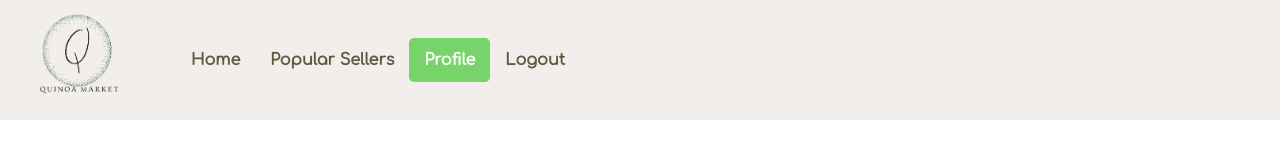
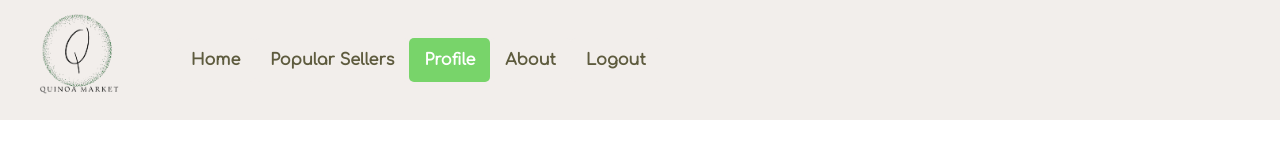
Before and after one commit to burakkayya/QuinoaMarketApplication, a React (Create React App) app in the folder quinoa-market-app-ui/: page /Profile in a window 1280 px wide. Shown: the top 142 px of the page. Built offline with nearby package versions, Linux system fonts and the light colour scheme; no server answers; the HTML template or start-up script is replaced by a standard one; a web font is replaced by a local one.

Commit message:
updated navbar

```diff
--- a/quinoa-market-app-ui/src/components/About.js
+++ b/quinoa-market-app-ui/src/components/About.js
@@ -2,12 +2,14 @@ import React from 'react';
 import { Container, Row, Col } from 'react-bootstrap';
 import { BsFillPersonCheckFill, BsPencilFill, BsFileImageFill, BsUiChecks, BsFillPeopleFill } from 'react-icons/bs';
 import CustomNavbar from './CustomNavbar';
+import UserNavbar from './UserNavbar';
 import '../styles/About.css';
 
 function About() {
+    const email = sessionStorage.getItem('email');
     return (
         <>
-            <CustomNavbar />
+             {email ? <UserNavbar /> : <CustomNavbar />}
             <Container fluid className="mt-5">
                 <Row className='justify-content-center items-center '>
                     <Col sm={5} className='text-center'>
--- a/quinoa-market-app-ui/src/components/UserNavbar.js
+++ b/quinoa-market-app-ui/src/components/UserNavbar.js
@@ -132,6 +132,20 @@ const UserNavbar = () => {
                             Profile
                         </Link>
                         <Link
+                            to="/About"
+                            style={
+                                activeLink === '/About'
+                                    ? { ...linkStyle, ...activeLinkStyle }
+                                    : linkStyle
+                            }
+                            onMouseEnter={handleLinkHover}
+                            onMouseLeave={handleLinkLeave}
+                            onClick={() => handleLinkClick('/About')}
+                            data-isactive={activeLink === '/About'}
+                        >
+                            About
+                        </Link>
+                        <Link
                             to="/"
                             style={
                                 activeLink === '/'
```
